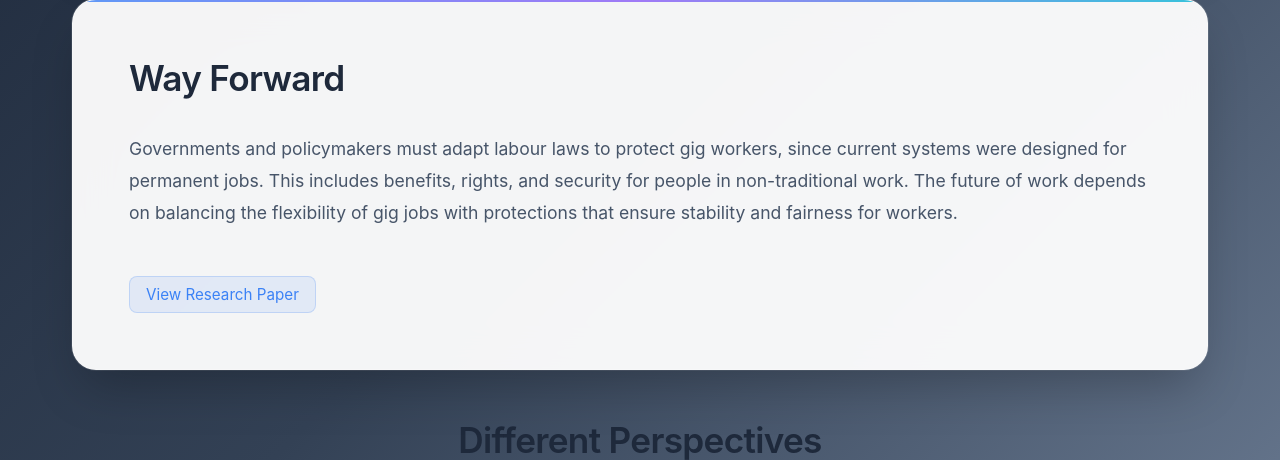
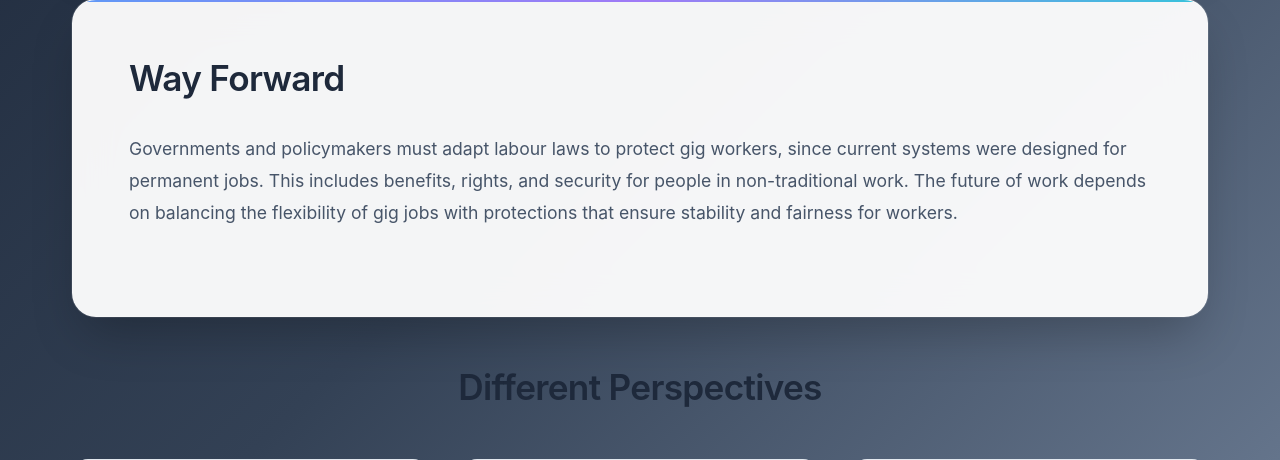
Before and after one commit to izza0459/adeena_website, a Django app: page /causes/ in a window 1280 px wide. Shown: the part 1360-1820 px from the top of the page. Run offline with Django 5.2, Linux system fonts and the light colour scheme.

Commit message:
Remove research paper link from causes.html
Removed link to the research paper from the causes section.

```diff
--- a/myapp/templates/myapp/causes.html
+++ b/myapp/templates/myapp/causes.html
@@ -306,7 +306,6 @@
             <div class="section-content">
                 Governments and policymakers must adapt labour laws to protect gig workers, since current systems were designed for permanent jobs. This includes benefits, rights, and security for people in non-traditional work. The future of work depends on balancing the flexibility of gig jobs with protections that ensure stability and fairness for workers.
             </div>
-            <a href="https://premierscience.com/wp-content/uploads/2024/11/pjbm-24-369.pdf" class="reference-link" target="_blank">View Research Paper</a>
         </div>
 
         <div class="perspectives-section">
```
